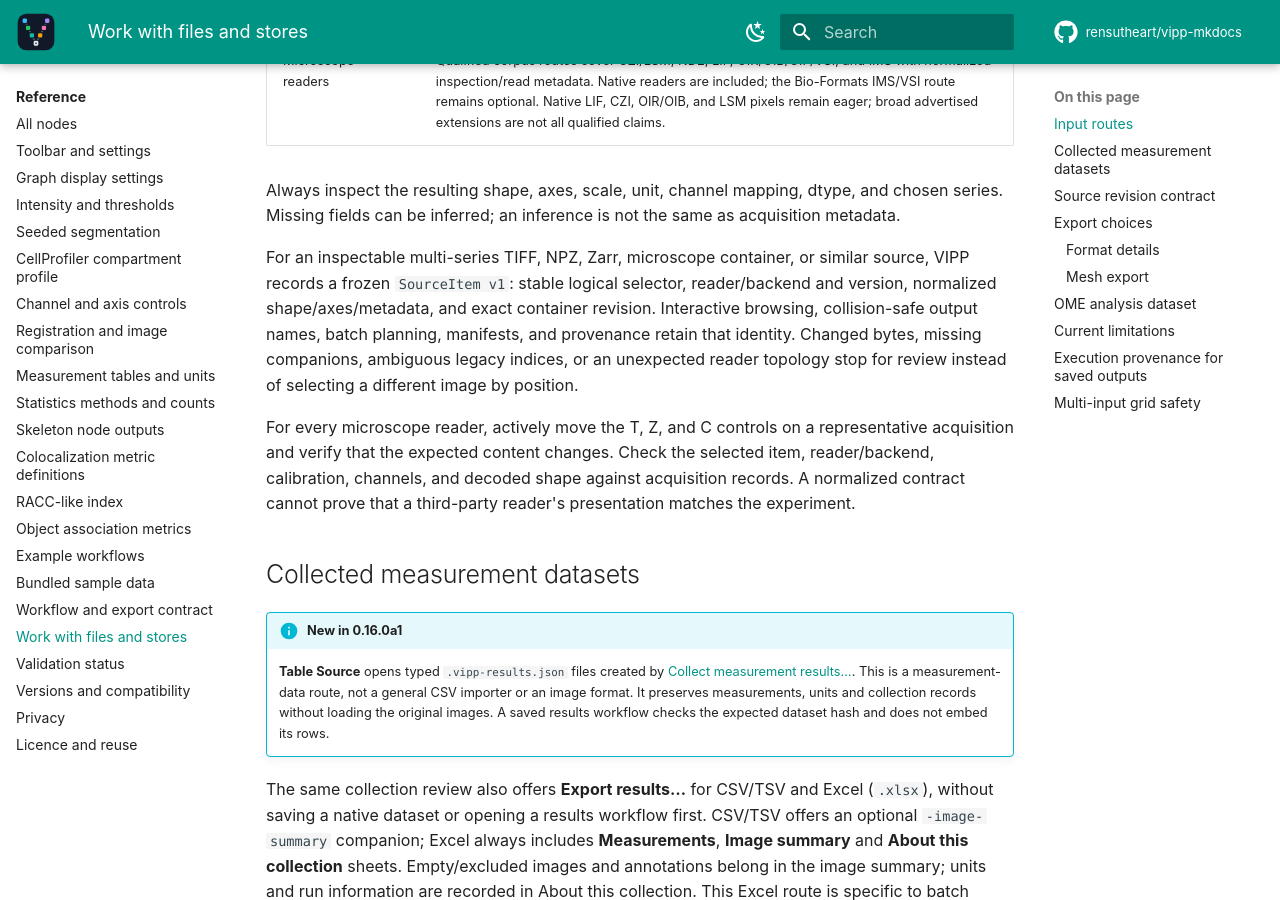
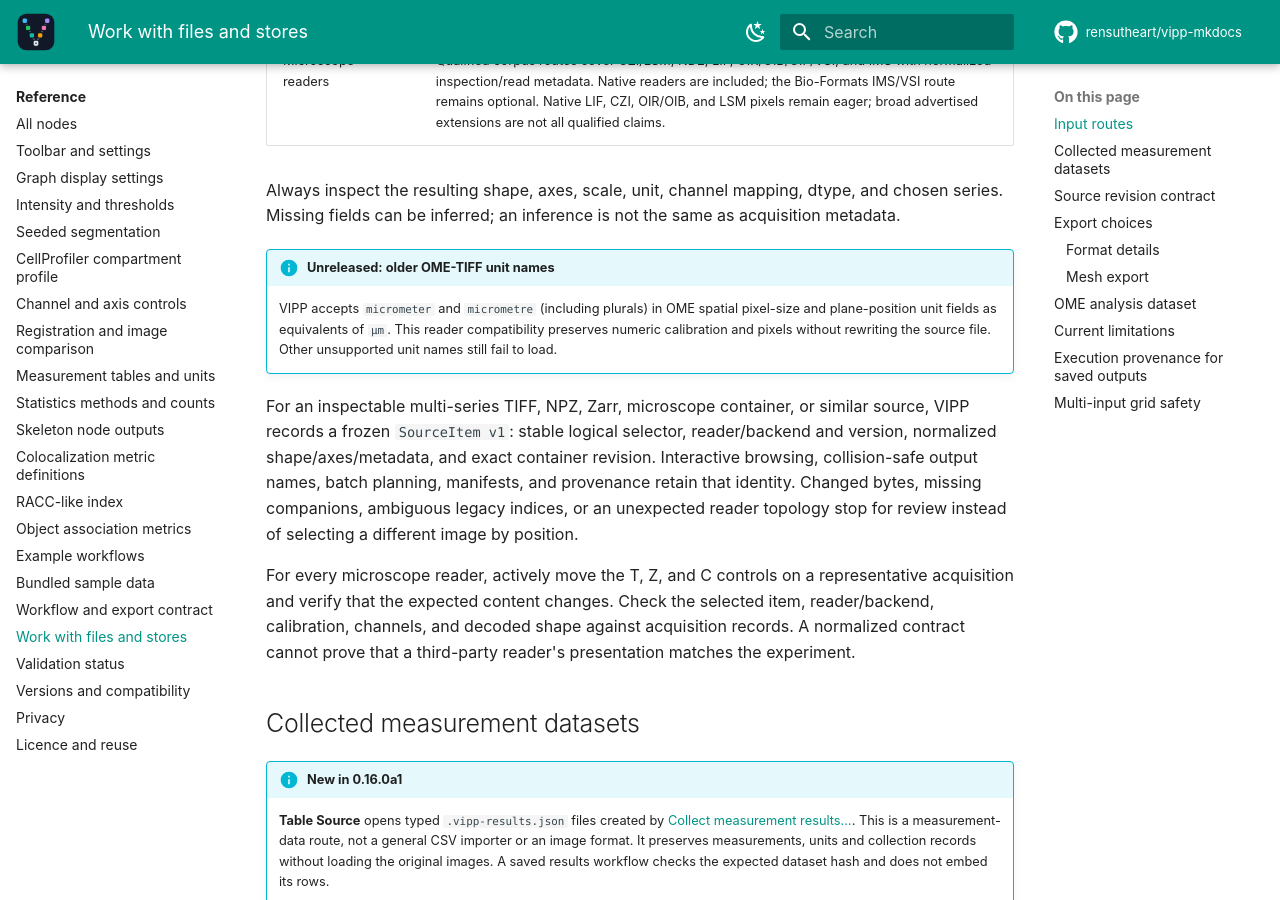
Before and after one commit to rensutheart/vipp-mkdocs, an MkDocs documentation site: the page built from docs/reference/import-export.md, in a window 1280 px wide and 900 px high, scrolled down 1289 px. Built offline with MkDocs 1.6.1 and Material for MkDocs 9.7.7, drawn with Linux system fonts in a browser that asks for light colours; plug-ins that fetch from the network failed and are left out; comment, search, counter and statistics services are not loaded; the version menu is left out.

Commit message:
Document unreleased legacy OME spatial unit compatibility

```diff
--- a/docs/reference/import-export.md
+++ b/docs/reference/import-export.md
@@ -28,6 +28,12 @@ support does not imply lossless preservation of every source metadata field.
 Always inspect the resulting shape, axes, scale, unit, channel mapping, dtype,
 and chosen series. Missing fields can be inferred; an inference is not the same
 as acquisition metadata.
+
+!!! info "Unreleased: older OME-TIFF unit names"
+    VIPP accepts `micrometer` and `micrometre` (including plurals) in OME
+    spatial pixel-size and plane-position unit fields as equivalents of `µm`.
+    This reader compatibility preserves numeric calibration and pixels without
+    rewriting the source file. Other unsupported unit names still fail to load.
 
 For an inspectable multi-series TIFF, NPZ, Zarr, microscope container, or
 similar source, VIPP records a frozen `SourceItem v1`: stable logical selector,
```
